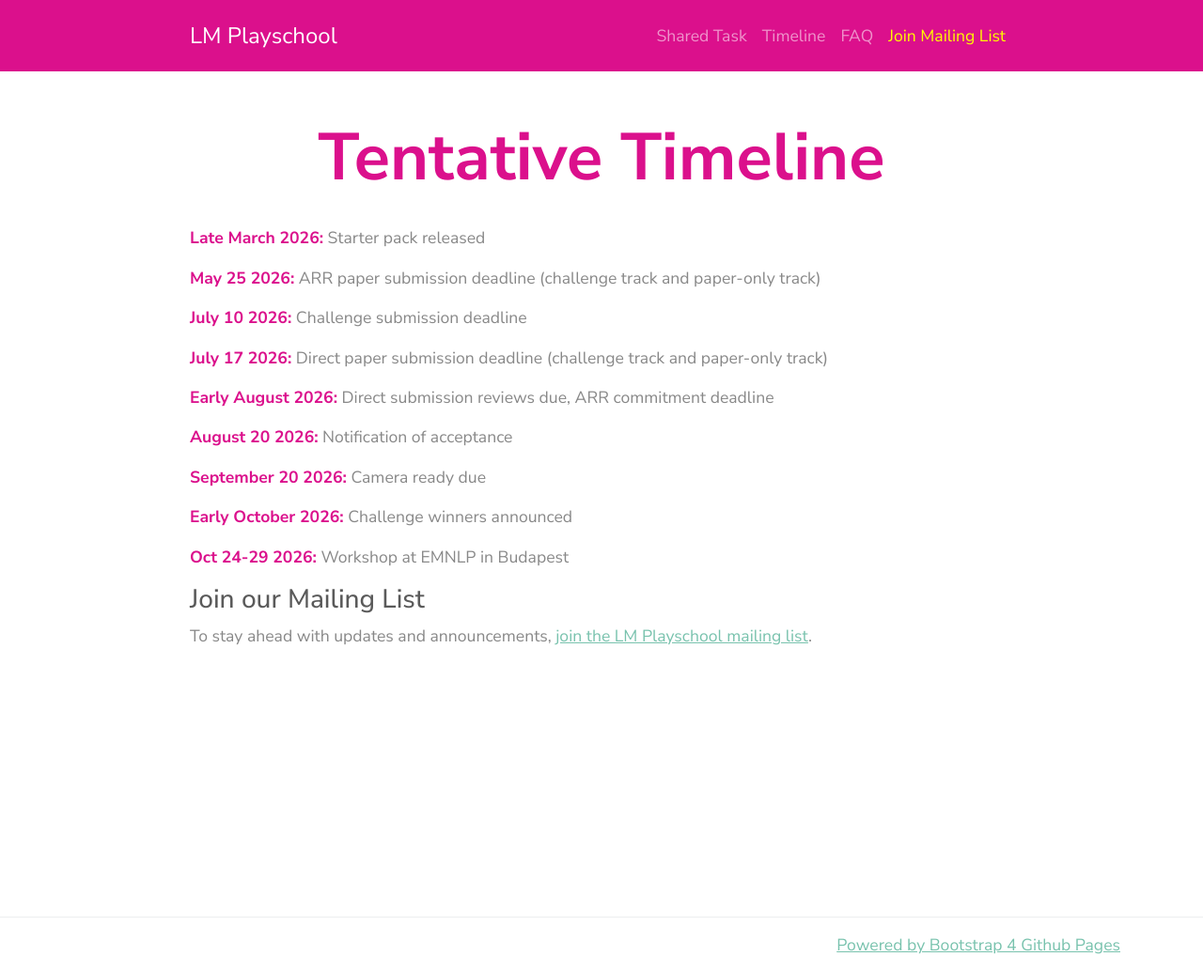
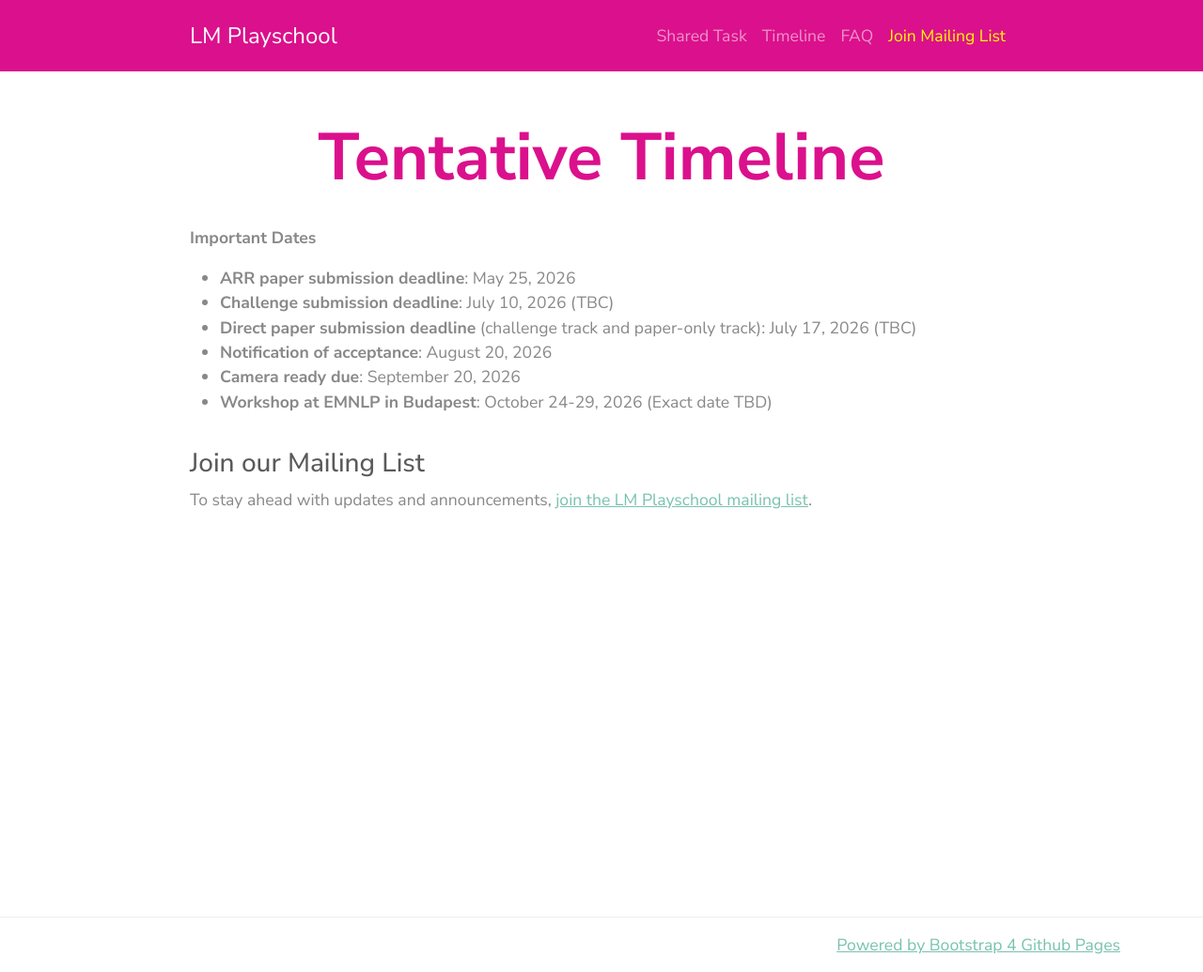
Before and after one commit to lm-playschool/lm-playschool.github.io, a Jekyll site: the page built from timeline.md, in a window 1280 px wide. Shown: the whole page at 94% size. Built offline with Jekyll 4.4.1, drawn with Linux system fonts in a browser that asks for light colours.

Commit message:
Update timeline with important submission dates

```diff
--- a/timeline.md
+++ b/timeline.md
@@ -2,23 +2,18 @@
 layout: timeline
 ---
 
-<p><span style="color: #DB108C; font-weight: bold;">Late March 2026:</span> Starter pack released</p>
+<strong> Important Dates</strong>
 
-<p><span style="color: #DB108C; font-weight: bold;">May 25 2026:</span> ARR paper submission deadline (challenge track and paper-only track)</p>
+<ul>
+<li><strong>ARR paper submission deadline</strong>: May 25, 2026</li>
+<li><strong>Challenge submission deadline</strong>: July 10, 2026 (TBC)</li>
+<li><strong>Direct paper submission deadline</strong> (challenge track and paper-only track): July 17, 2026 (TBC) </li>
+<li><strong>Notification of acceptance</strong>: August 20, 2026</li>
+<li><strong>Camera ready due</strong>: September 20, 2026</li>
+<li><strong>Workshop at EMNLP in Budapest</strong>: October 24-29, 2026 (Exact date TBD)</li>
+</ul>
 
-<p><span style="color: #DB108C; font-weight: bold;">July 10 2026:</span> Challenge submission deadline</p>
-
-<p><span style="color: #DB108C; font-weight: bold;">July 17 2026:</span> Direct paper submission deadline (challenge track and paper-only track)</p>
-
-<p><span style="color: #DB108C; font-weight: bold;">Early August 2026:</span> Direct submission reviews due, ARR commitment deadline</p>
-
-<p><span style="color: #DB108C; font-weight: bold;">August 20 2026:</span> Notification of acceptance</p>
-
-<p><span style="color: #DB108C; font-weight: bold;">September 20 2026:</span> Camera ready due</p>
-
-<p><span style="color: #DB108C; font-weight: bold;">Early October 2026:</span> Challenge winners announced</p>
-
-<p><span style="color: #DB108C; font-weight: bold;">Oct 24-29 2026:</span> Workshop at EMNLP in Budapest</p>
+<div style="height: 20px;"></div>
 
 ### Join our Mailing List
 
```
